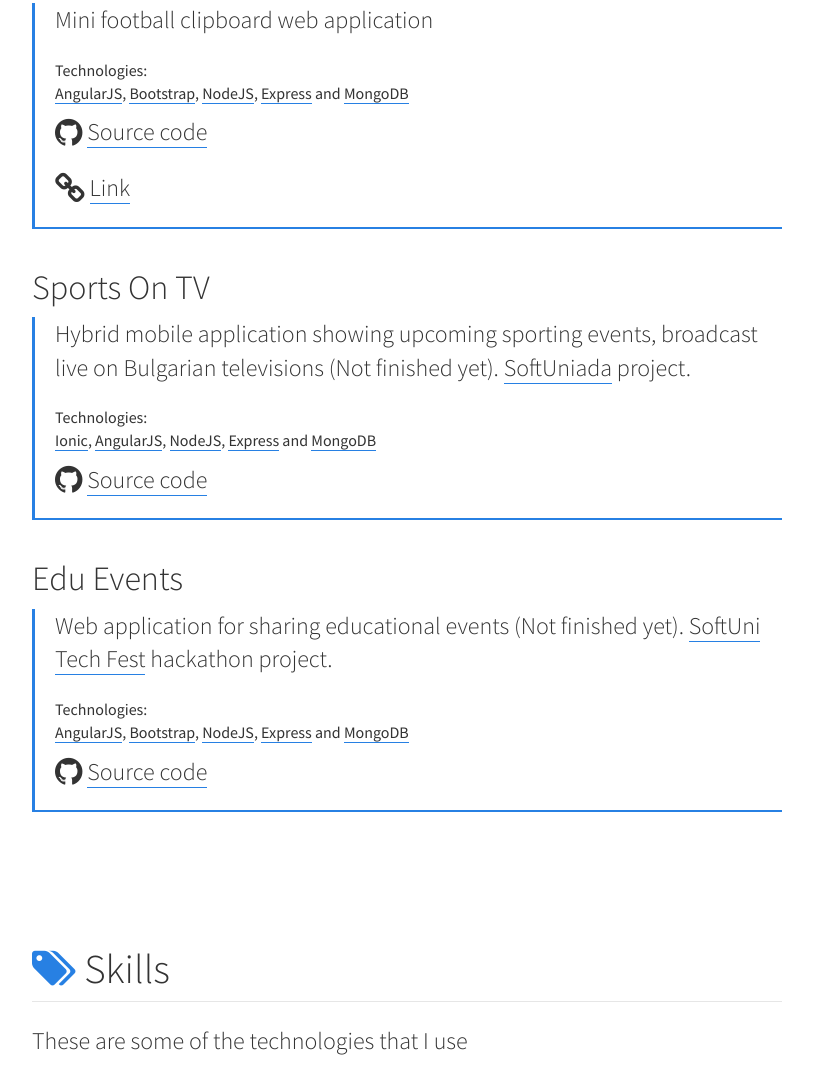
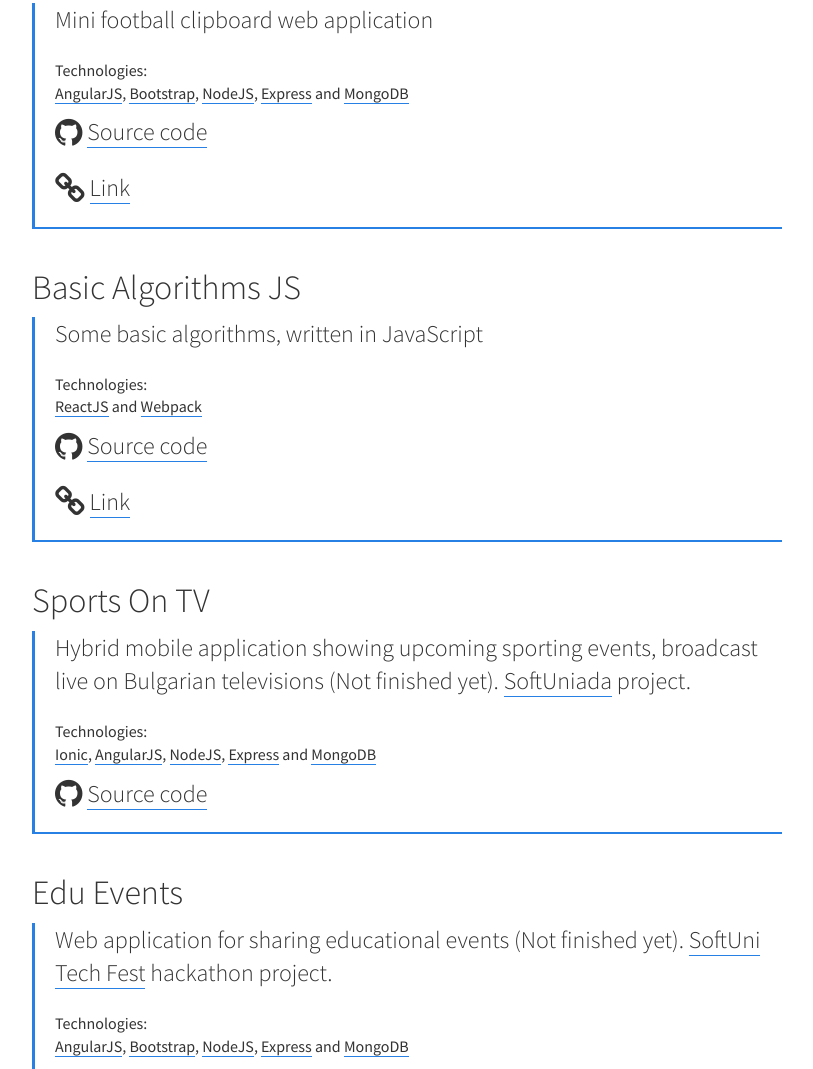
Before and after one commit to daringeorgiev/daringeorgiev.github.io, a website: page index.html in a window 1280 px wide. Shown: the part 1135-2204 px from the top of the page, without its empty margins (233-1046 px from the left). Drawn offline with nearby package versions, Linux system fonts and the light colour scheme.

Commit message:
Add Basic Algorithms JS project

```diff
--- a/index.html
+++ b/index.html
@@ -106,6 +106,28 @@
                         <p class="lead">
                             <i class="fa fa-link fa-lg" aria-hidden="true"></i>
                             <a href="http://minifootball.herokuapp.com" target="_blank">
+                                Link
+                            </a>
+                        </p>
+                    </div>
+
+                    <h2>Basic Algorithms JS</h2>
+                    <div class="projects__description">
+                        <p class="lead">Some basic algorithms, written in JavaScript</p>
+                        <span>Technologies:</span>
+                        <p>
+                            <a href="https://facebook.github.io/react/" target="_blank">ReactJS</a> and
+                            <a href="https://webpack.github.io/" target="_blank">Webpack</a>
+                        </p>
+                        <p class="lead">
+                            <i class="fa fa-github fa-lg" aria-hidden="true"></i>
+                            <a href="https://github.com/daringeorgiev/Basic-Algorithms-JS" target="_blank">
+                                Source code
+                            </a>
+                        </p>
+                        <p class="lead">
+                            <i class="fa fa-link fa-lg" aria-hidden="true"></i>
+                            <a href="https://basic-algorithms-js.herokuapp.com" target="_blank">
                                 Link
                             </a>
                         </p>
```
